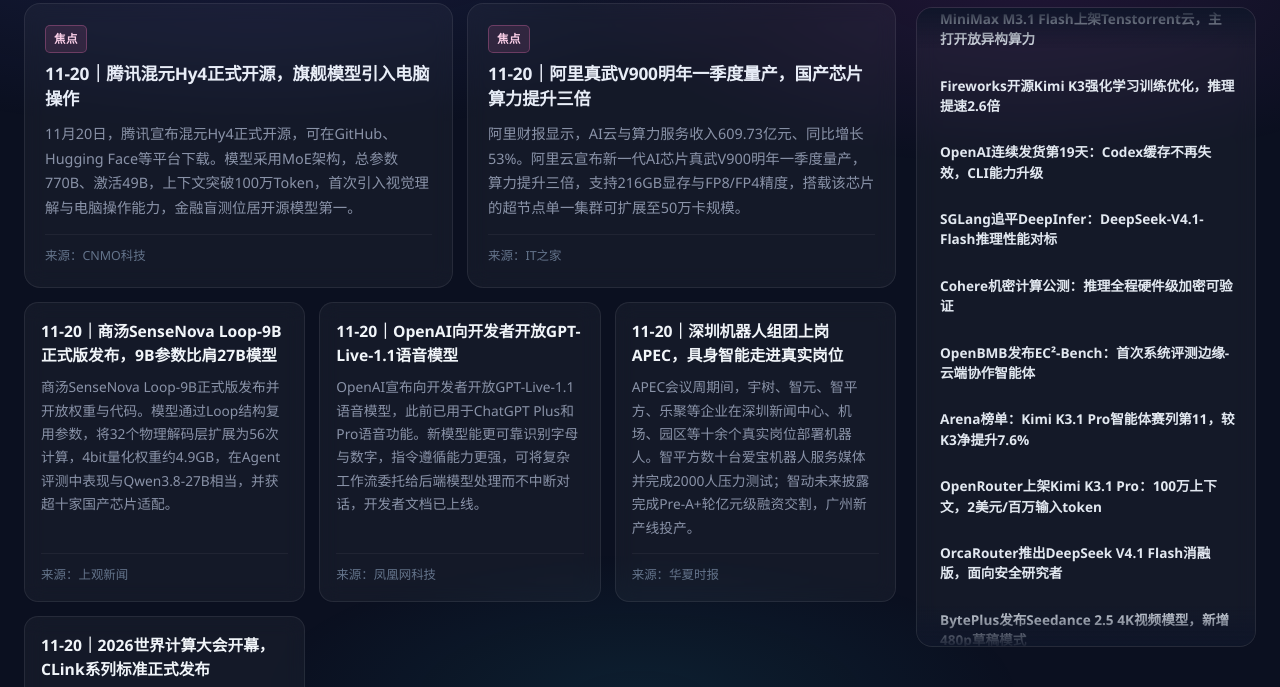
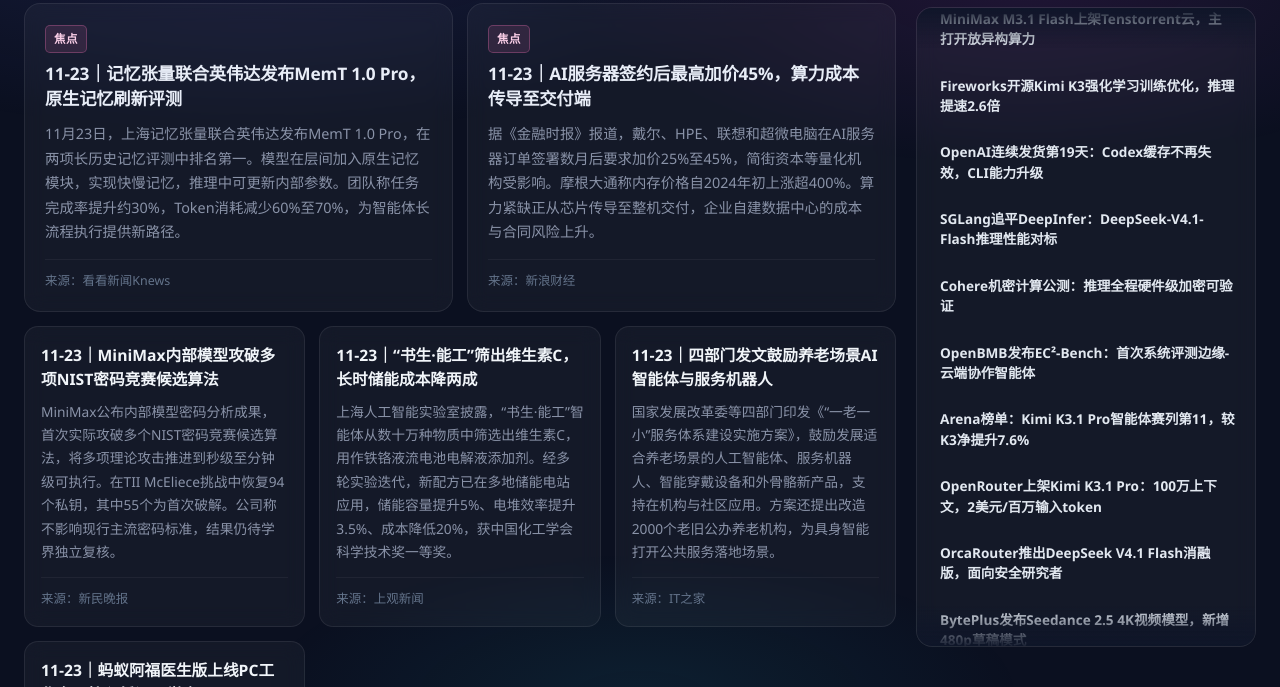
Before and after one commit to gzsba/itboaowang, a plain HTML site: page index.html in a window 1280 px wide. Shown: the part 104-791 px from the top of the page. Drawn offline with Linux system fonts and the light colour scheme.

Commit message:
update AI news 2026-11-23

```diff
--- a/index.html
+++ b/index.html
@@ -625,60 +625,60 @@
                     </div>
                 </div>
                                 <div class="news-highlight-row">
-                    <a class="news-highlight" href="https://www.163.com/dy/article/LC694M4N051191D6.html" target="_blank">
+                    <a class="news-highlight" href="https://www.163.com/dy/article/LCDFIC3D0514EGPO.html" target="_blank">
                         <span class="chip hot">焦点</span>
-                        <h3>11-20｜腾讯混元Hy4正式开源，旗舰模型引入电脑操作</h3>
-                        <p>11月20日，腾讯宣布混元Hy4正式开源，可在GitHub、Hugging Face等平台下载。模型采用MoE架构，总参数770B、激活49B，上下文突破100万Token，首次引入视觉理解与电脑操作能力，金融盲测位居开源模型第一。</p>
+                        <h3>11-23｜记忆张量联合英伟达发布MemT 1.0 Pro，原生记忆刷新评测</h3>
+                        <p>11月23日，上海记忆张量联合英伟达发布MemT 1.0 Pro，在两项长历史记忆评测中排名第一。模型在层间加入原生记忆模块，实现快慢记忆，推理中可更新内部参数。团队称任务完成率提升约30%，Token消耗减少60%至70%，为智能体长流程执行提供新路径。</p>
                         <div class="news-meta">
-                            <span>来源：CNMO科技</span>
+                            <span>来源：看看新闻Knews</span>
                             <span class="read-more">阅读原文</span>
                         </div>
                     </a>
 
-                    <a class="news-highlight" href="https://www.ithome.com/1/030/006.htm" target="_blank">
+                    <a class="news-highlight" href="https://finance.sina.cn/usstock/mggd/2026-11-23/detail-inizsqqq0695848.d.html" target="_blank">
                         <span class="chip hot">焦点</span>
-                        <h3>11-20｜阿里真武V900明年一季度量产，国产芯片算力提升三倍</h3>
-                        <p>阿里财报显示，AI云与算力服务收入609.73亿元、同比增长53%。阿里云宣布新一代AI芯片真武V900明年一季度量产，算力提升三倍，支持216GB显存与FP8/FP4精度，搭载该芯片的超节点单一集群可扩展至50万卡规模。</p>
+                        <h3>11-23｜AI服务器签约后最高加价45%，算力成本传导至交付端</h3>
+                        <p>据《金融时报》报道，戴尔、HPE、联想和超微电脑在AI服务器订单签署数月后要求加价25%至45%，简街资本等量化机构受影响。摩根大通称内存价格自2024年初上涨超400%。算力紧缺正从芯片传导至整机交付，企业自建数据中心的成本与合同风险上升。</p>
                         <div class="news-meta">
-                            <span>来源：IT之家</span>
+                            <span>来源：新浪财经</span>
                             <span class="read-more">阅读原文</span>
                         </div>
                     </a>
                 </div>
 
                 <div class="news-grid">
-                    <a class="news-card" href="https://www.163.com/dy/article/LC5LSSB1055040N3.html" target="_blank">
-                        <h3>11-20｜商汤SenseNova Loop-9B正式版发布，9B参数比肩27B模型</h3>
-                        <p>商汤SenseNova Loop-9B正式版发布并开放权重与代码。模型通过Loop结构复用参数，将32个物理解码层扩展为56次计算，4bit量化权重约4.9GB，在Agent评测中表现与Qwen3.8-27B相当，并获超十家国产芯片适配。</p>
+                    <a class="news-card" href="https://news.qq.com/rain/a/20261123A02XEQ00" target="_blank">
+                        <h3>11-23｜MiniMax内部模型攻破多项NIST密码竞赛候选算法</h3>
+                        <p>MiniMax公布内部模型密码分析成果，首次实际攻破多个NIST密码竞赛候选算法，将多项理论攻击推进到秒级至分钟级可执行。在TII McEliece挑战中恢复94个私钥，其中55个为首次破解。公司称不影响现行主流密码标准，结果仍待学界独立复核。</p>
+                        <div class="news-meta">
+                            <span>来源：新民晚报</span>
+                            <span class="read-more">阅读原文</span>
+                        </div>
+                    </a>
+
+                    <a class="news-card" href="https://www.shobserver.com/staticsg/res/html/web/newsDetail.html?id=1218362" target="_blank">
+                        <h3>11-23｜“书生·能工”筛出维生素C，长时储能成本降两成</h3>
+                        <p>上海人工智能实验室披露，“书生·能工”智能体从数十万种物质中筛选出维生素C，用作铁铬液流电池电解液添加剂。经多轮实验迭代，新配方已在多地储能电站应用，储能容量提升5%、电堆效率提升3.5%、成本降低20%，获中国化工学会科学技术奖一等奖。</p>
                         <div class="news-meta">
                             <span>来源：上观新闻</span>
                             <span class="read-more">阅读原文</span>
                         </div>
                     </a>
 
-                    <a class="news-card" href="https://news.qq.com/rain/a/20261120A03HR200" target="_blank">
-                        <h3>11-20｜OpenAI向开发者开放GPT-Live-1.1语音模型</h3>
-                        <p>OpenAI宣布向开发者开放GPT-Live-1.1语音模型，此前已用于ChatGPT Plus和Pro语音功能。新模型能更可靠识别字母与数字，指令遵循能力更强，可将复杂工作流委托给后端模型处理而不中断对话，开发者文档已上线。</p>
+                    <a class="news-card" href="https://www.ithome.com/1/030/769.htm" target="_blank">
+                        <h3>11-23｜四部门发文鼓励养老场景AI智能体与服务机器人</h3>
+                        <p>国家发展改革委等四部门印发《“一老一小”服务体系建设实施方案》，鼓励发展适合养老场景的人工智能体、服务机器人、智能穿戴设备和外骨骼新产品，支持在机构与社区应用。方案还提出改造2000个老旧公办养老机构，为具身智能打开公共服务落地场景。</p>
                         <div class="news-meta">
-                            <span>来源：凤凰网科技</span>
+                            <span>来源：IT之家</span>
                             <span class="read-more">阅读原文</span>
                         </div>
                     </a>
 
-                    <a class="news-card" href="https://news.qq.com/rain/a/20261120A08FTR00" target="_blank">
-                        <h3>11-20｜深圳机器人组团上岗APEC，具身智能走进真实岗位</h3>
-                        <p>APEC会议周期间，宇树、智元、智平方、乐聚等企业在深圳新闻中心、机场、园区等十余个真实岗位部署机器人。智平方数十台爱宝机器人服务媒体并完成2000人压力测试；智动未来披露完成Pre-A+轮亿元级融资交割，广州新产线投产。</p>
+                    <a class="news-card" href="https://www.163.com/dy/article/LCDLM52G0514D3UH.html" target="_blank">
+                        <h3>11-23｜蚂蚁阿福医生版上线PC工作台，接入循证医学库UpToDate</h3>
+                        <p>蚂蚁阿福医生版发布PC工作台，并接入循证医学临床决策支持方案UpToDate，成为国内首个接入该工具的AI平台。双端互通提供智能病历生成、AI临床决策等12项技能，全国医护药人员可限时免费试用。官方强调AI仅作辅助，临床决策仍归医师。</p>
                         <div class="news-meta">
-                            <span>来源：华夏时报</span>
-                            <span class="read-more">阅读原文</span>
-                        </div>
-                    </a>
-
-                    <a class="news-card" href="https://www.stdaily.com/web/gdxw/2026-11/20/content_616334.html" target="_blank">
-                        <h3>11-20｜2026世界计算大会开幕，CLink系列标准正式发布</h3>
-                        <p>以“计算万物 湘约未来”为主题的2026世界计算大会在长沙开幕，会上发布CLink系列标准及一批计算产业成果。国家数据局、工信部负责人出席，大会设计算芯片、AI服务器、具身智能计算等论坛，80余家企业展示国产算力与AI应用成果。</p>
-                        <div class="news-meta">
-                            <span>来源：科技日报</span>
+                            <span>来源：封面新闻</span>
                             <span class="read-more">阅读原文</span>
                         </div>
                     </a>
```
